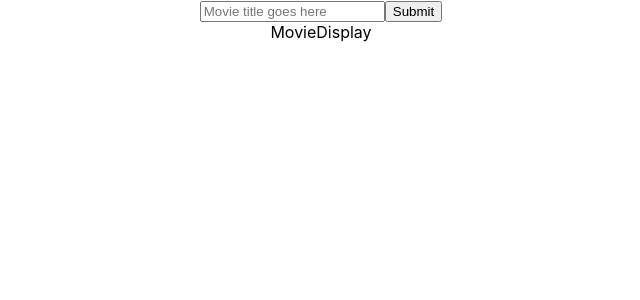
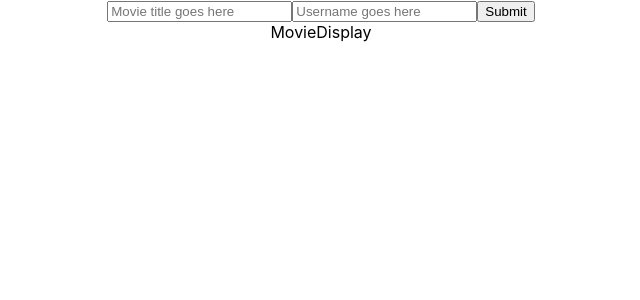
Before and after one commit to ms097530/PS-react-movies, a React (Create React App) app: page / in a window 1280 px wide. Shown: the top 300 px of the page, without its empty margins (319-959 px from the left). Built offline with nearby package versions, Linux system fonts and the light colour scheme.

Commit message:
refactored form to be controlled

```diff
--- a/src/components/Form.jsx
+++ b/src/components/Form.jsx
@@ -1,17 +1,40 @@
-import { useRef } from "react"
+import { useState, useRef } from "react"
+
+
 
 export default function Form(props)
 {
     const { movieSearch } = props
 
+    const DEFAULT_FORM_STATE = {
+        searchTerm: '',
+        username: ''
+    }
+
+    // useful to store form data as an object so that we don't need state for each input/piece of data being tracked
+    const [formData, setFormData] = useState(DEFAULT_FORM_STATE)
+
     const searchRef = useRef(null)
+    const usernameRef = useRef(null)
+
+    const handleChange = (e) =>
+    {
+        setFormData(prevData =>
+        {
+            // set formData to object with all previous values, but overwrite value of key where key is equal to the name assigned to the given input
+            return { ...prevData, [e.target.name]: e.target.value }
+        })
+    }
 
     const handleSubmit = (e) =>
     {
         e.preventDefault()
-        console.log(`submitting search for ${searchRef.current.value}...`)
-        movieSearch(searchRef.current.value)
-        searchRef.current.value = ''
+        for (let [key, value] of Object.entries(formData))
+        {
+            console.log(`key: ${key}  value: ${value}`)
+        }
+        movieSearch(formData.searchTerm)
+        setFormData(DEFAULT_FORM_STATE)
     }
 
     return (
@@ -20,7 +43,17 @@ export default function Form(props)
                 <input
                     ref={searchRef}
                     type="text"
-                    placeholder="Movie title goes here" />
+                    placeholder="Movie title goes here"
+                    value={formData.searchTerm}
+                    name="searchTerm"
+                    onChange={handleChange} />
+                <input
+                    ref={usernameRef}
+                    type="text"
+                    placeholder="Username goes here"
+                    value={formData.username}
+                    name="username"
+                    onChange={handleChange} />
                 <input type="submit" value="Submit" />
             </form>
         </div>
```
